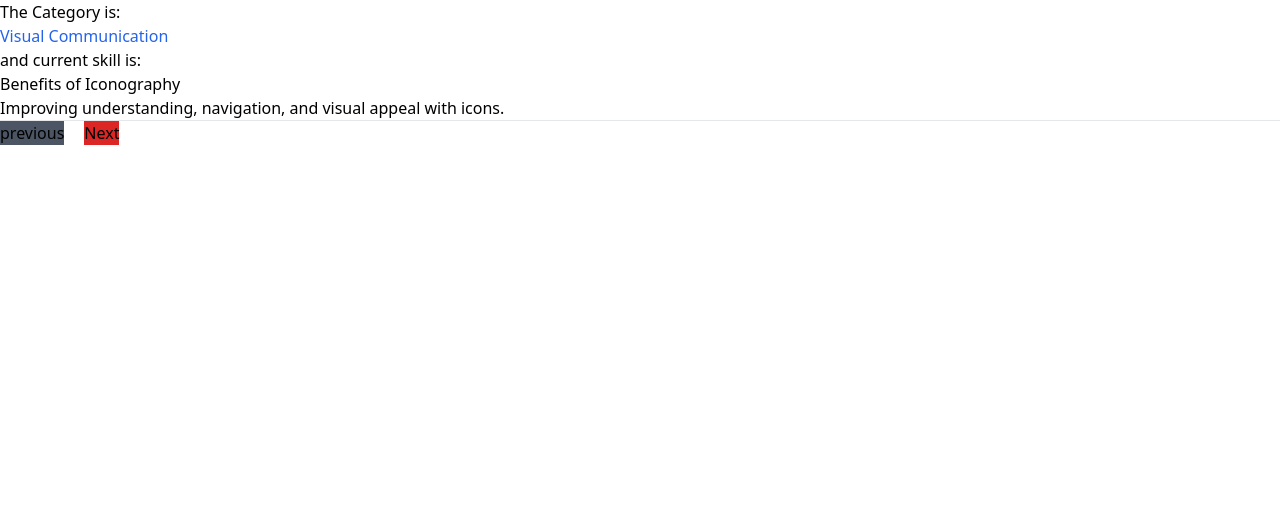
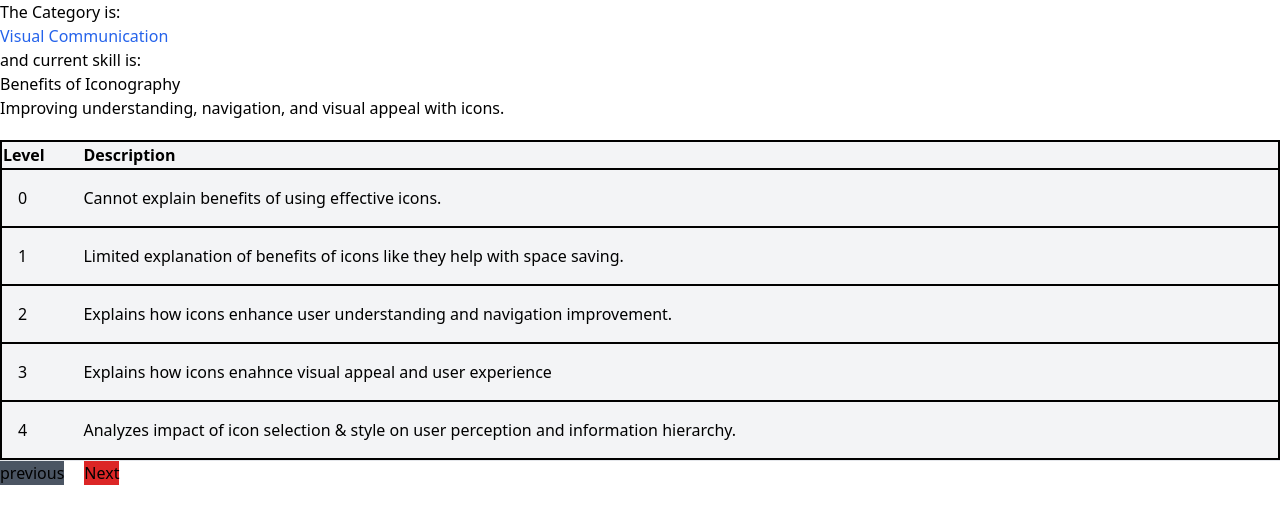
Before and after one commit to preotrix-prabhakar/skil-app, a Next.js app: page /review in a window 1280 px wide. Shown: the top 524 px of the page. Built offline with nearby package versions, Linux system fonts and the light colour scheme.

Commit message:
table added

```diff
--- a/src/app/review/page.tsx
+++ b/src/app/review/page.tsx
@@ -13,8 +13,8 @@ function page() {
       try {
         const response = await fetch('./data/questions.json');
         const result = await response.json();
-        // console.log(result.data);
-        // console.log(currentSkillIndex,currentCategoryIndex);
+        console.log(result.data);
+        console.log(currentSkillIndex,currentCategoryIndex);
         setSkillsData(result.data);
       } catch (error) {
         console.log({ error });
@@ -36,7 +36,6 @@ function page() {
         setCurrentSkillIndex(0);
       } }
 
-  const currentCategory = skillsData[currentCategoryIndex];
   const handlePrevious = () => {
 
     if (currentSkillIndex > 0) {
@@ -47,6 +46,9 @@ function page() {
       setCurrentSkillIndex(skillsData[currentCategoryIndex-1].skills.length-1);
     }
   }
+
+  const currentCategory = skillsData[currentCategoryIndex];
+  const currentSkill = currentCategory && currentCategory.skills ? currentCategory.skills[currentSkillIndex] : null;
 
 
   return (
@@ -62,8 +64,26 @@ function page() {
             </h1>
             {console.log(currentCategoryIndex,currentSkillIndex)}
             <p>and current skill is:</p>
-            {currentCategory.skills[currentSkillIndex].name}
-            <p> {currentCategory.skills[currentSkillIndex].description}</p>
+            {currentSkill.name}
+            <p> {currentSkill.description}</p>
+
+            <table className="w-full mt-5 border-2 border-black bg-gray-100">
+              <thead>
+              <tr>
+                <th className="text-left">Level</th>
+                <th className="text-left">Description</th>
+              </tr>
+              </thead>
+              <tbody>
+                {currentSkill.skill_levels.map((level)=>(
+                  <tr className="border-2 border-black">
+                    <td  className="p-4 "> {level.skill_level_mark}</td>
+                    <td>{level.skill_level_description} </td>
+                  </tr>
+                ))}
+              </tbody>
+            </table>
+
           </div>
 
 
```
